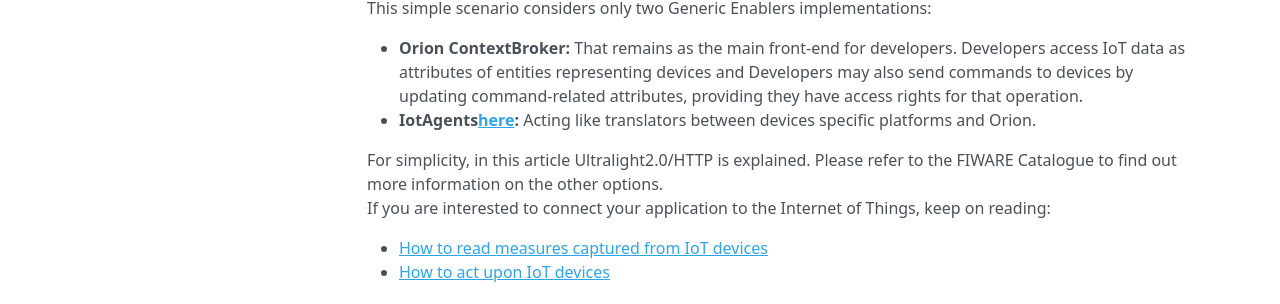
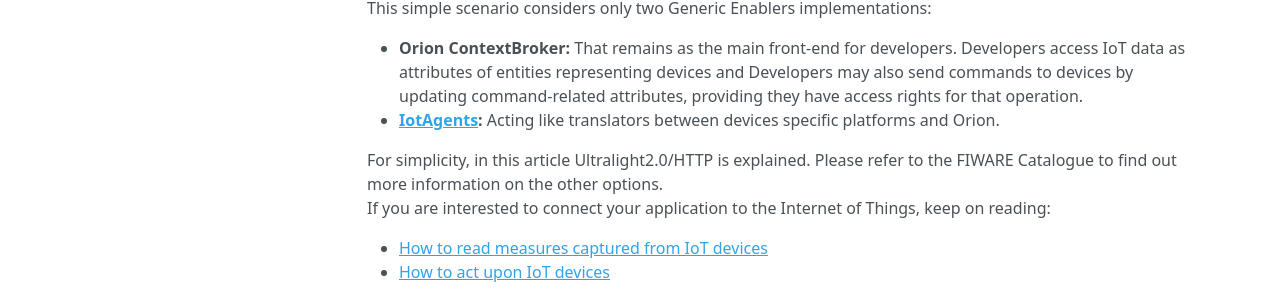
Before and after one commit to FIWARE-Ops/docs.TourGuide, an MkDocs documentation site: the page built from doc/connection-to-the-internet-of-things/introduction.md, in a window 1280 px wide. Shown: the part 1208-1512 px from the top of the page. Built offline with MkDocs 1.6.1, drawn with Linux system fonts in a browser that asks for light colours; nearby versions of some CDN libraries; comment, search, counter and statistics services are not loaded; old or Windows-style settings are respelled for this version of MkDocs.

Commit message:
Update introduction.md

```diff
--- a/doc/connection-to-the-internet-of-things/introduction.md
+++ b/doc/connection-to-the-internet-of-things/introduction.md
@@ -32,7 +32,7 @@ implementations:
     representing devices and Developers may also send commands to
     devices by updating command-related attributes, providing they have
     access rights for that operation.
--   **IotAgents[here](https://github.com/Fiware?utf8=%E2%9C%93&q=IoTAgent):** Acting like translators
+-   **[IotAgents](https://github.com/Fiware?utf8=%E2%9C%93&q=IoTAgent):** Acting like translators
     between devices specific platforms and Orion.
 
 
```
